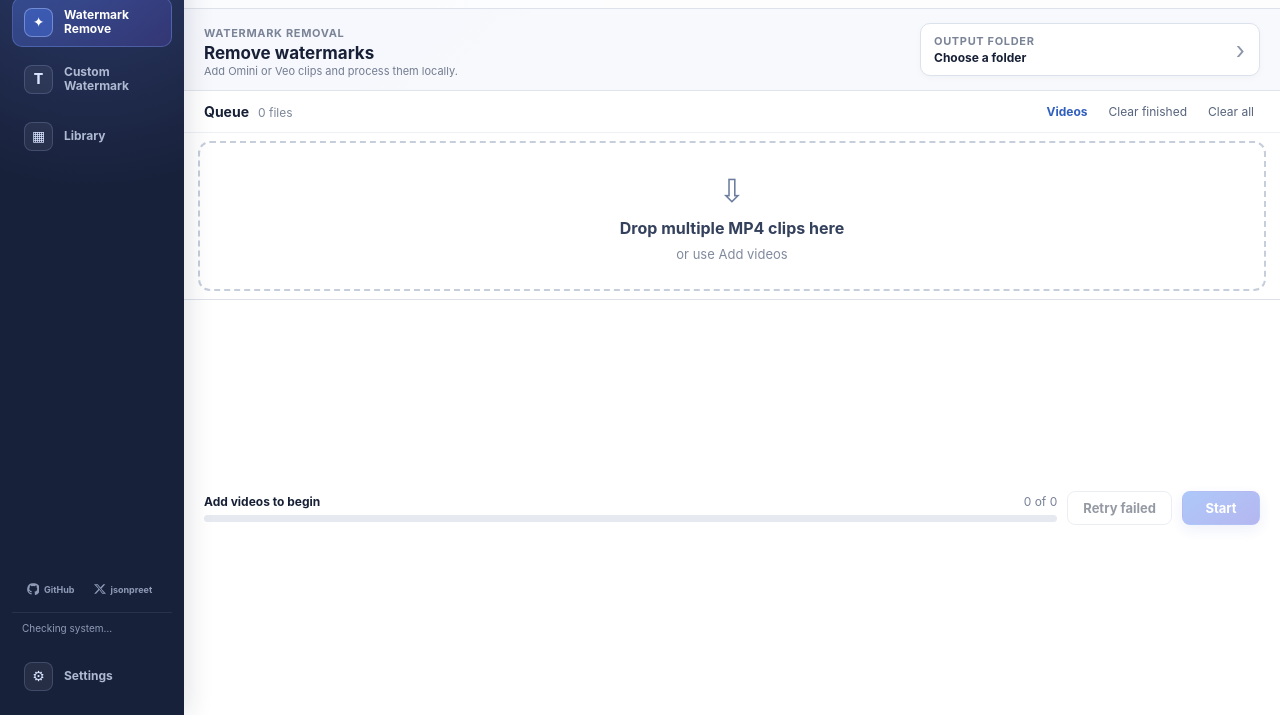
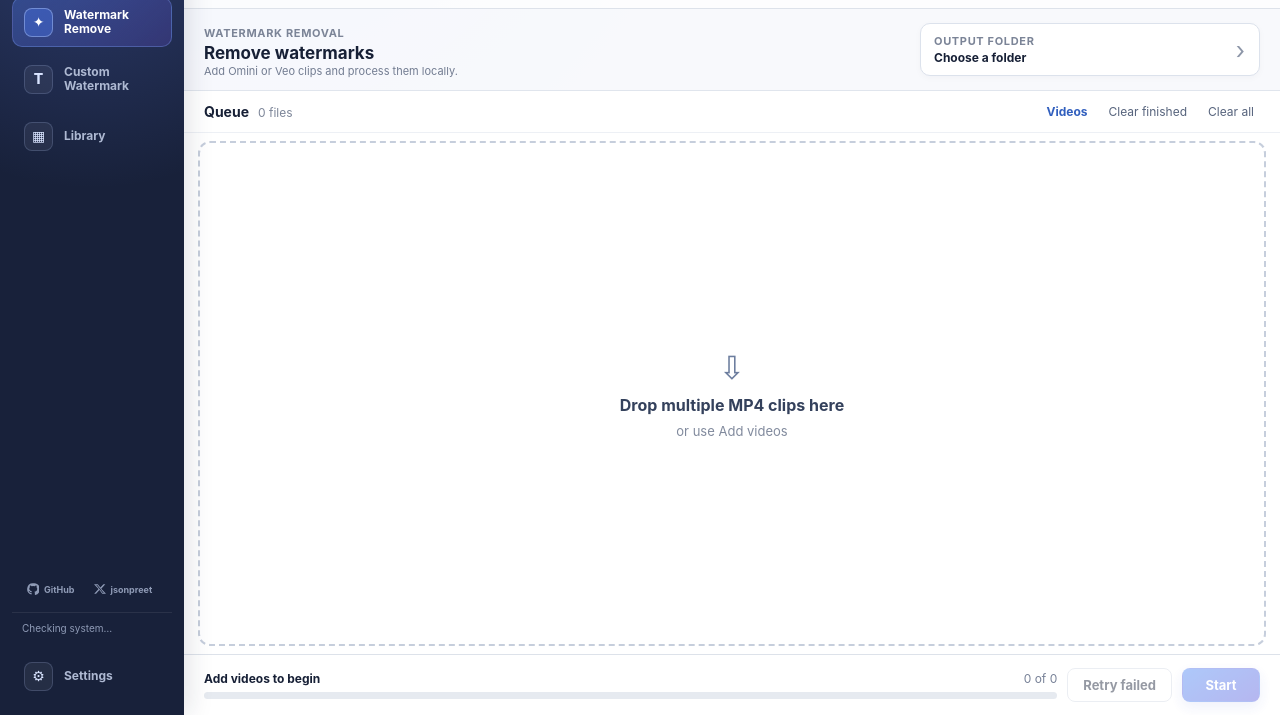
Before and after one commit to jsonpreet/JV-Studio, a website built with Vite: page index.html in a window 1280 px wide. Both pictures are taken after a click on the button "Videos". Shown: the part 85-800 px from the top of the page. Built offline with nearby package versions, Linux system fonts and the light colour scheme.

Commit message:
Keep queue expanded above progress footer

```diff
--- a/src/main.ts
+++ b/src/main.ts
@@ -197,7 +197,7 @@ app.innerHTML = `
       </div>
     </aside>
 
-    <section class="shell">
+    <section id="app-shell" class="shell">
       <header class="app-header">
         <div class="header-copy">
           <div class="title-row">
@@ -830,10 +830,15 @@ function render(): void {
     "hidden",
     libraryOpen || activePage === "remove",
   );
+  byId("app-shell").classList.toggle(
+    "has-tool-controls",
+    !libraryOpen && activePage !== "remove",
+  );
   byId("library-page").classList.toggle("hidden", !libraryOpen);
   byId("add-videos").classList.toggle("hidden", libraryOpen);
   const logsVisible =
     !libraryOpen && showProcessingLogs && removeTab === "logs";
+  byId("app-shell").classList.toggle("showing-logs", logsVisible);
   queueElement.classList.toggle("hidden", logsVisible);
   byId("activity-section").classList.toggle("hidden", !logsVisible);
   byId("videos-tab").classList.toggle("active", !logsVisible);
--- a/src/styles.css
+++ b/src/styles.css
@@ -30,7 +30,7 @@ button {
 
 .shell {
   display: grid;
-  grid-template-rows: auto auto minmax(210px, 1fr) 135px auto;
+  grid-template-rows: auto auto minmax(0, 1fr) auto;
   width: 100%;
   height: 100%;
   min-width: 820px;
@@ -1623,9 +1623,14 @@ button:disabled {
 }
 
 .shell {
-  grid-template-rows: auto auto auto minmax(0, 1fr) auto;
+  grid-template-rows: auto auto minmax(0, 1fr) auto;
   min-width: 0;
   min-height: 0;
+}
+
+.shell.has-tool-controls,
+.shell.showing-logs {
+  grid-template-rows: auto auto auto minmax(0, 1fr) auto;
 }
 
 .app-header {
```
